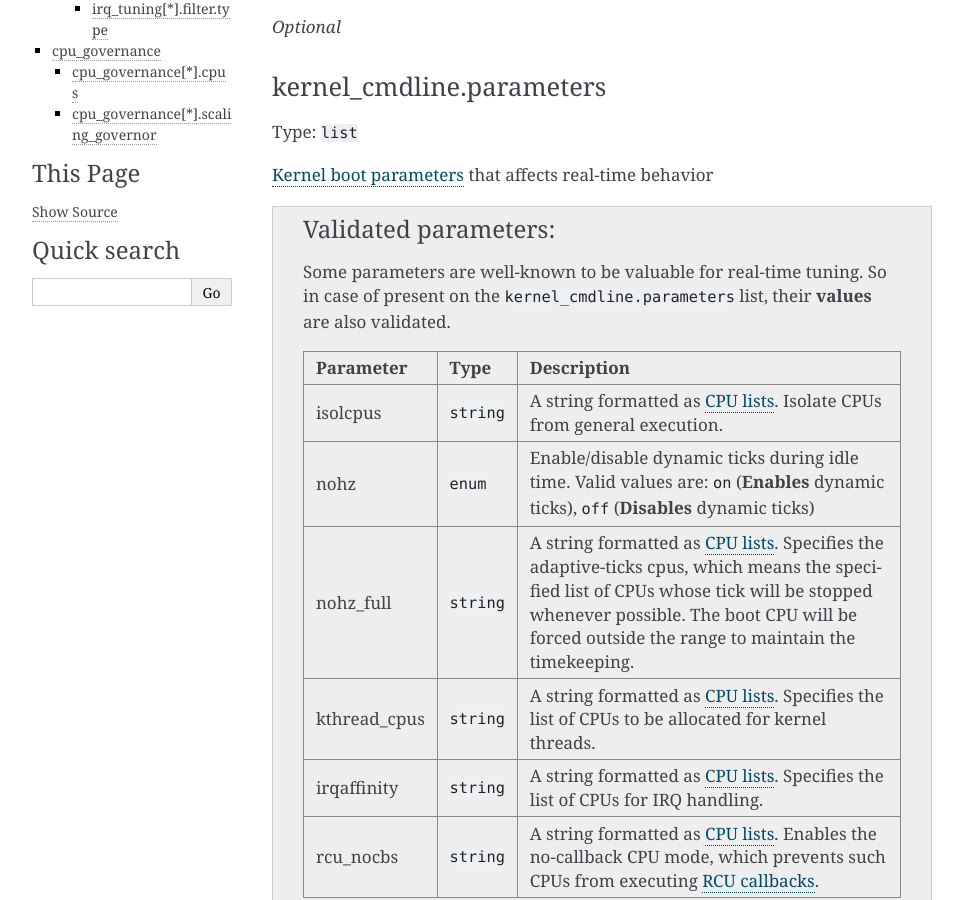
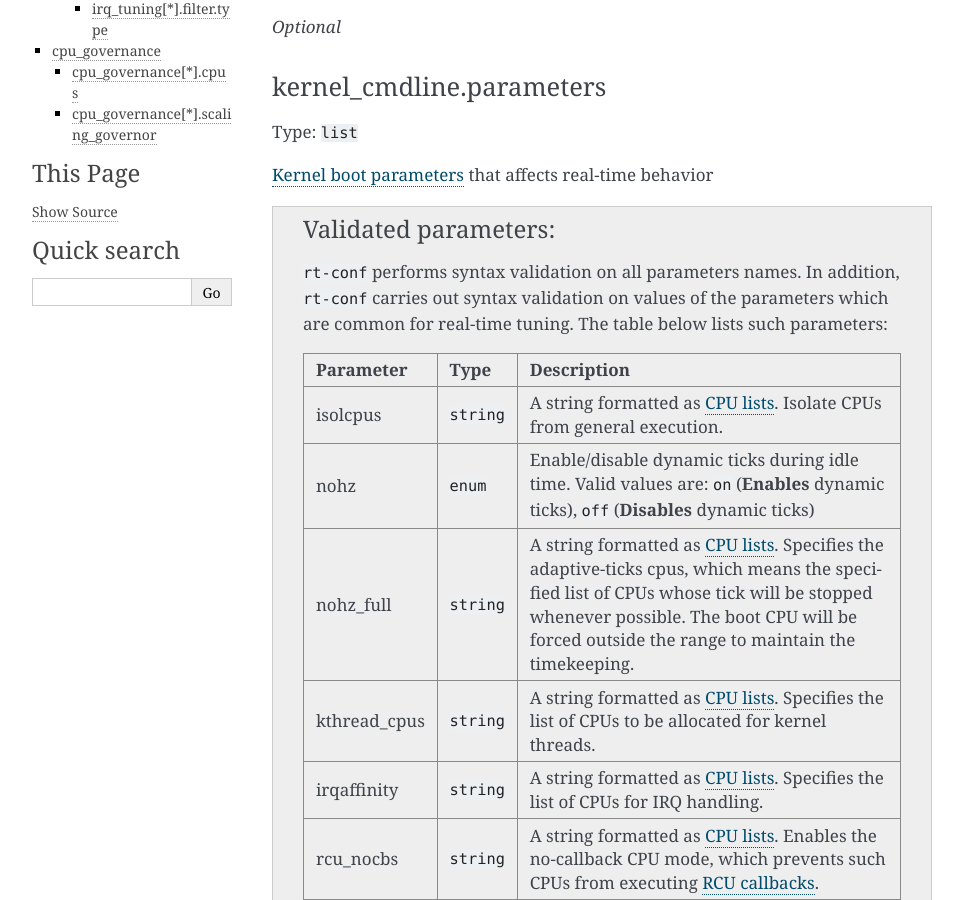
Before and after one commit to canonical/real-time-ubuntu-docs, a Sphinx documentation site: the page built from docs/reference/rt-conf-yaml.md, in a window 1280 px wide and 900 px high, scrolled down 390 px. Shown: the whole window, without its empty margins (148-1111 px from the left). Built offline with Sphinx 7.4.7, drawn with Linux system fonts in a browser that asks for light colours.

Commit message:
refact: improve explanation regarding validated values
Co-authored-by: Farshid Tavakolizadeh <farshid.tavakolizadeh@canonical.com>
Signed-off-by: Lincoln Wallace <lincoln.wallace@canonical.com>

````diff
--- a/docs/reference/rt-conf-yaml.md
+++ b/docs/reference/rt-conf-yaml.md
@@ -19,8 +19,8 @@ Type: `list`
 
 ```{admonition} Validated parameters
 
-Some parameters are well-known to be valuable for real-time tuning.
-So in case of present on the `kernel_cmdline.parameters` list, their **values** are also validated.
+`rt-conf` performs syntax validation on all parameters names.
+In addition, `rt-conf` carries out syntax validation on values of the parameters which are common for real-time tuning. The table below lists such parameters:
 
 | Parameter | Type | Description |
 |-----------|------|-------------|
````
